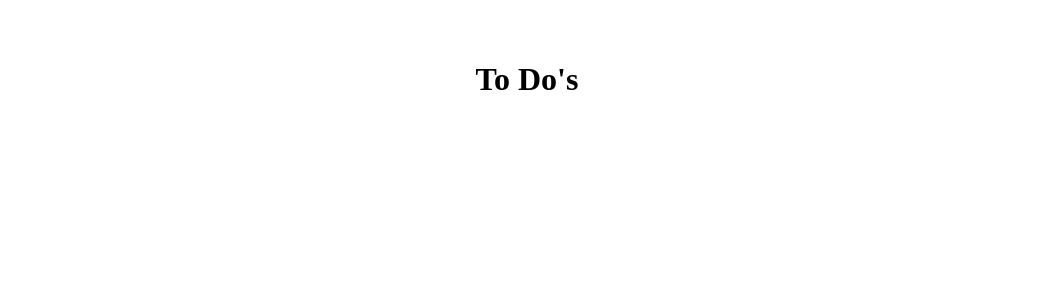
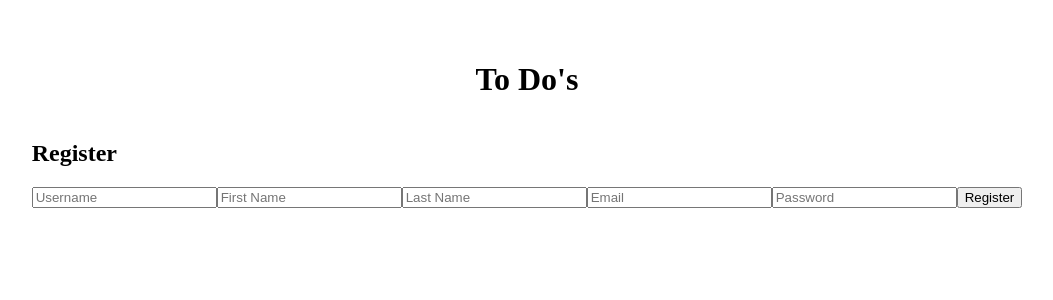
Before and after one commit to Regige/todo-list-frontend, an Angular app: page /register in a window 1280 px wide. Before the commit this address led to /. Shown: the top 300 px of the page, without its empty margins (113-1166 px from the left). Built offline with nearby package versions, Linux system fonts and the light colour scheme.

Commit message:
Added resgister componente

```diff
--- a/src/app/app.routes.ts
+++ b/src/app/app.routes.ts
@@ -1,10 +1,12 @@
 import { Routes } from '@angular/router';
 import { LoginComponent } from './components/login/login.component';
 import { AllTodosComponent } from './components/all-todos/all-todos.component';
+import { RegisterComponent } from './components/register/register.component';
 
 export const routes: Routes = [
     { path: '', redirectTo: 'login', pathMatch: 'full'},
     { path: 'login', component: LoginComponent },
+    { path: 'register', component: RegisterComponent },
     { path: 'todos', component: AllTodosComponent}
 
 ];
--- a/src/app/components/login/login.component.html
+++ b/src/app/components/login/login.component.html
@@ -1,5 +1,10 @@
+<h2>Login</h2>
 <form (ngSubmit)="login()">
   <input type="text" name="username" [(ngModel)]="username" required />
   <input type="password" name="password" [(ngModel)]="password" required />
   <button>Login</button>
 </form>
+
+<div>
+  <span>Not registerd yet? Click <a [routerLink]="['/register']">here</a></span>
+</div>
--- a/src/app/components/login/login.component.ts
+++ b/src/app/components/login/login.component.ts
@@ -2,13 +2,13 @@ import { Component } from '@angular/core';
 import { FormsModule } from '@angular/forms';
 import { HttpClientModule } from '@angular/common/http';
 import { AuthService } from '../../services/auth.service';
-import { Router } from '@angular/router';
+import { Router, RouterLink } from '@angular/router';
 
 
 @Component({
   selector: 'app-login',
   standalone: true,
-  imports: [FormsModule, HttpClientModule],
+  imports: [FormsModule, HttpClientModule, RouterLink],
   templateUrl: './login.component.html',
   styleUrl: './login.component.scss'
 })
--- /dev/null
+++ b/src/app/components/register/register.component.html
@@ -0,0 +1,39 @@
+<h2>Register</h2>
+<form (ngSubmit)="register()">
+  <input
+    type="text"
+    name="username"
+    [(ngModel)]="username"
+    required
+    placeholder="Username"
+  />
+  <input
+    type="text"
+    name="firstName"
+    [(ngModel)]="firstName"
+    required
+    placeholder="First Name"
+  />
+  <input
+    type="text"
+    name="lastName"
+    [(ngModel)]="lastName"
+    required
+    placeholder="Last Name"
+  />
+  <input
+    type="text"
+    name="email"
+    [(ngModel)]="email"
+    required
+    placeholder="Email"
+  />
+  <input
+    type="password"
+    name="password"
+    [(ngModel)]="password"
+    required
+    placeholder="Password"
+  />
+  <button>Register</button>
+</form>
--- /dev/null
+++ b/src/app/components/register/register.component.ts
@@ -0,0 +1,34 @@
+import { Component } from '@angular/core';
+import { FormsModule } from '@angular/forms';
+import { HttpClient, HttpClientModule } from '@angular/common/http';
+import { Router } from '@angular/router';
+import { lastValueFrom } from 'rxjs';
+import { environment } from '../../../environments/environment';
+
+@Component({
+  selector: 'app-register',
+  standalone: true,
+  imports: [FormsModule, HttpClientModule],
+  templateUrl: './register.component.html',
+  styleUrl: './register.component.scss'
+})
+export class RegisterComponent {
+  username: string = '';
+  firstName: string = '';
+  lastName: string = '';
+  email: string = '';
+  password: string = '';
+
+  constructor(private router: Router, private http: HttpClient) {}
+
+  register() {
+      const url = environment.baseURL + '/register/';
+      const body = {
+        "username": this.username,
+        "email": this.email,
+        "password": this.password
+      };
+      return lastValueFrom(this.http.post(url, body));
+  }
+
+}
```
Also changed, not shown: src/app/components/register/register.component.scss (added), 1 other file (tests, documents, lock files or other folders).
